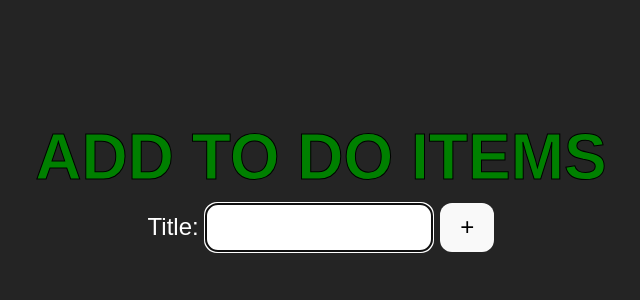
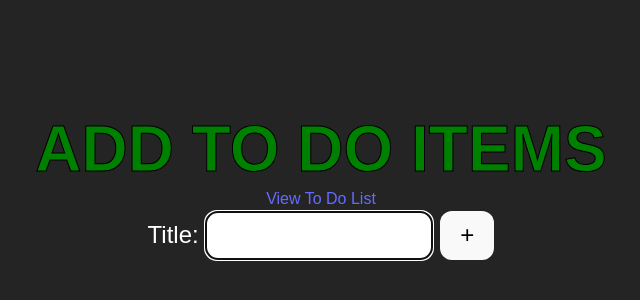
Before and after one commit to jadewink/react-todo, a React (Vite) app: page /new in a window 1280 px wide. Shown: the part 232-532 px from the top of the page, without its empty margins (319-959 px from the left). Built offline with nearby package versions, Linux system fonts and the light colour scheme; no server answers.

Commit message:
cleanup spaces

```diff
--- a/src/App.jsx
+++ b/src/App.jsx
@@ -261,7 +261,9 @@ function App(item) {
           <>
             <h1>ADD TO DO ITEMS</h1>
             <span className={styles.center}>
-            <AddTodoForm name={item} onAddTodo={addTodo} />
+              <Link to='/'>View To Do List</Link>
+              <br />
+              <AddTodoForm name={item} onAddTodo={addTodo} />
             </span>
           </>
         } />
```
